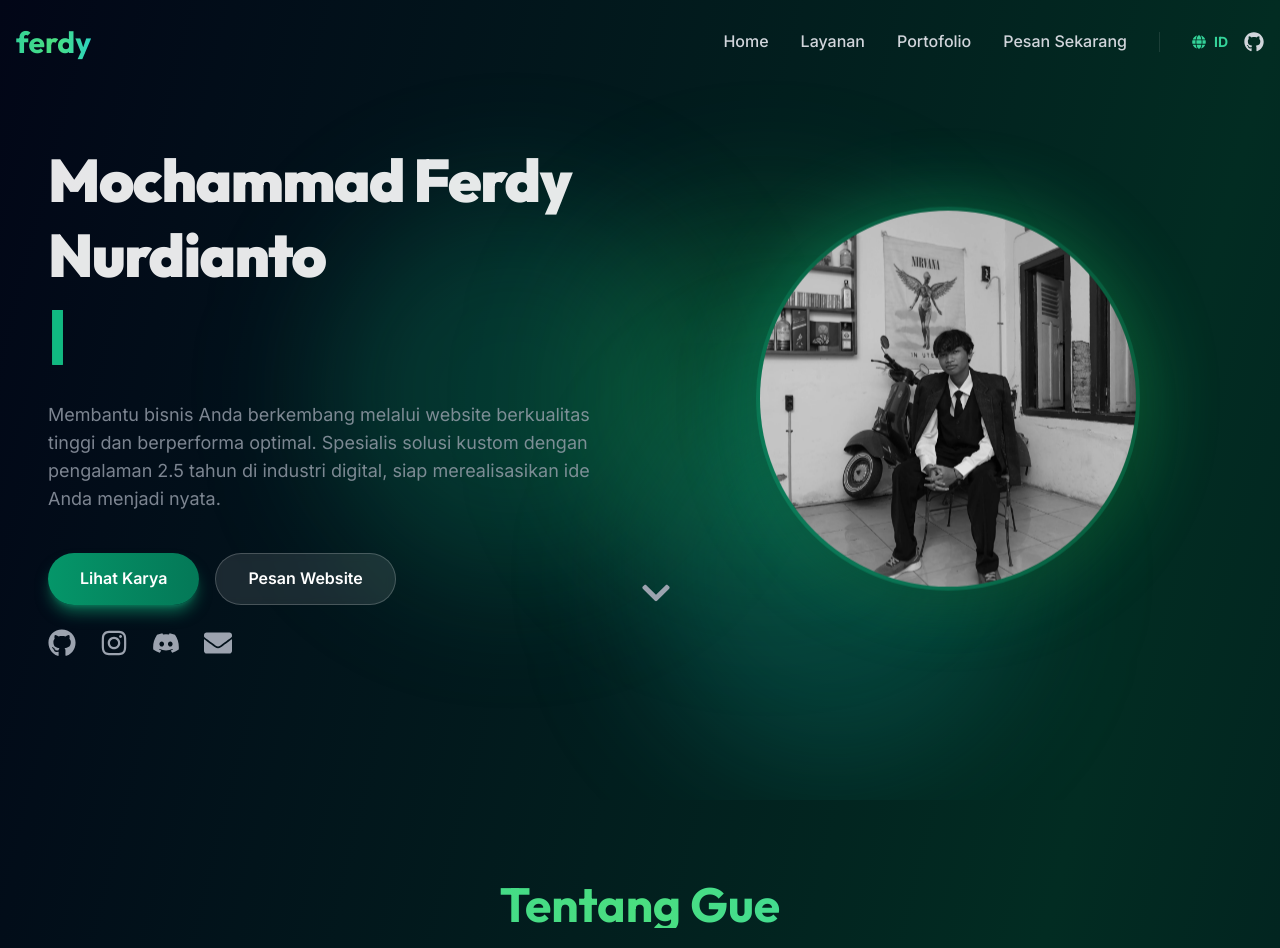
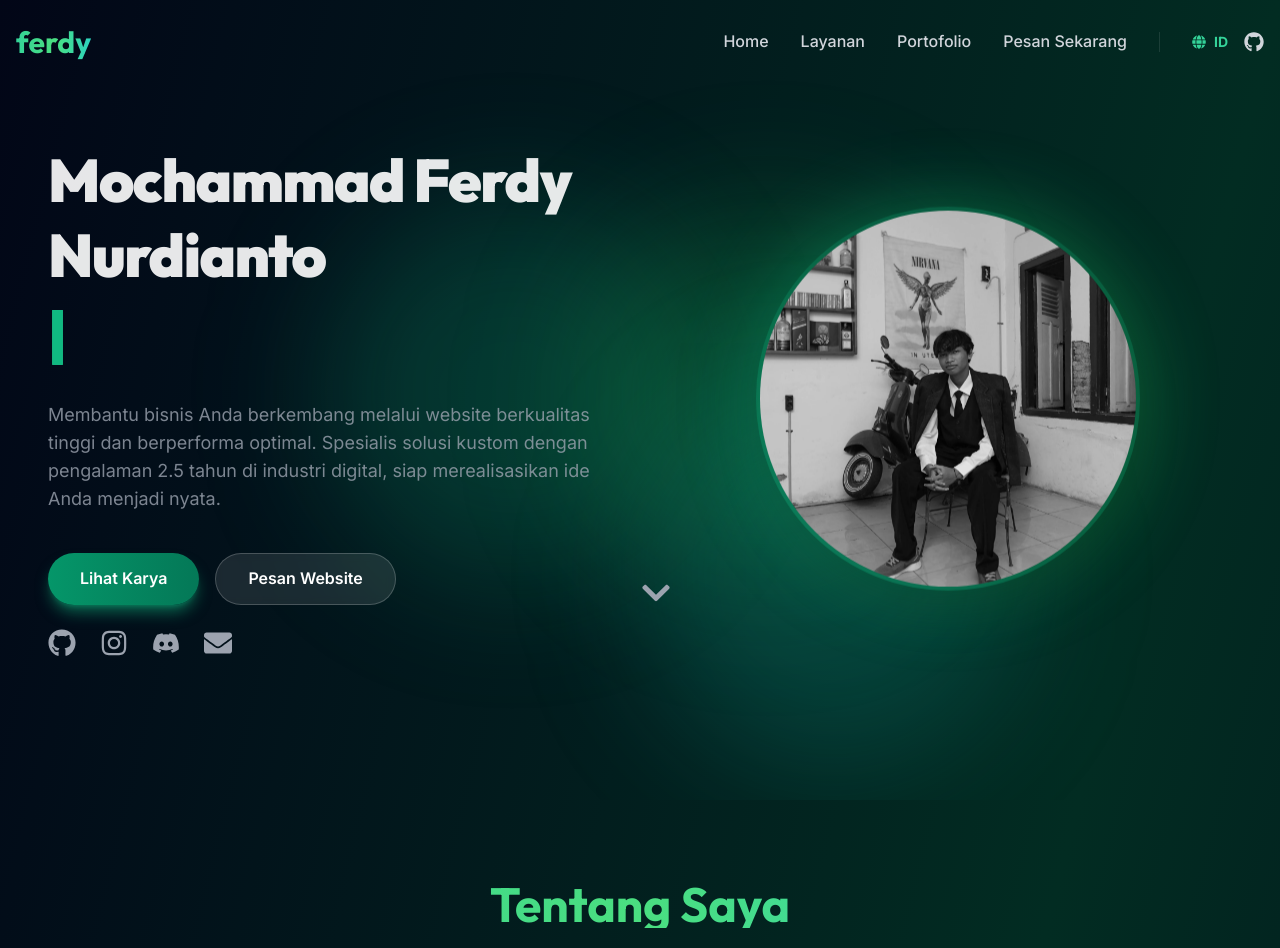
Before and after one commit to M-Ferdy-Nurdianto/Portofolio, a React (Vite) app: page / in a window 1280 px wide. Shown: the top 948 px of the page. Built offline with nearby package versions, Linux system fonts and the light colour scheme.

Commit message:
chore: ensure 100% consistency in professional language across components and data

```diff
--- a/src/components/About.jsx
+++ b/src/components/About.jsx
@@ -63,7 +63,7 @@ const About = () => {
         {/* Intro */}
         <div className="text-center mb-16">
            <h2 className="text-4xl md:text-5xl font-bold mb-4 gradient-text font-display">
-            {t({ en: "About Me", id: "Tentang Gue" })}
+            {t({ en: "About Me", id: "Tentang Saya" })}
           </h2>
           <p className="text-gray-400 text-lg max-w-2xl mx-auto">
             {t(personal.bio)}
--- a/src/components/Certificates.jsx
+++ b/src/components/Certificates.jsx
@@ -18,7 +18,7 @@ const Certificates = () => {
             {t({ en: "Certifications", id: "Sertifikat" })}
           </h2>
           <p className="text-gray-400 text-lg max-w-2xl mx-auto">
-             {t({ en: "Validating my skills and expertise.", id: "Bukti keahlian dan kompetensi gue." })}
+             {t({ en: "Validating my skills and expertise.", id: "Bukti keahlian dan kompetensi saya." })}
           </p>
         </div>
 
--- a/src/components/Contact.jsx
+++ b/src/components/Contact.jsx
@@ -57,7 +57,7 @@ const Contact = () => {
                     <p className="text-lg md:text-xl text-gray-400 leading-relaxed font-light">
                        {t({
                         en: "Don't just go online. Build a brand that converts! Get free hosting & professional design. Consultation is 100% free.",
-                        id: "Gak cuma sekadar online, tapi bikin brand lo makin eksis & cuan! Konsultasi gratis, gass amankan slot mumpung promo hosting gratis masih ada."
+                        id: "Membangun kehadiran brand Anda lebih luas. Konsultasi gratis, silakan amankan slot Anda selagi promo hosting masih tersedia."
                        })}
                     </p>
                 </div>
```
